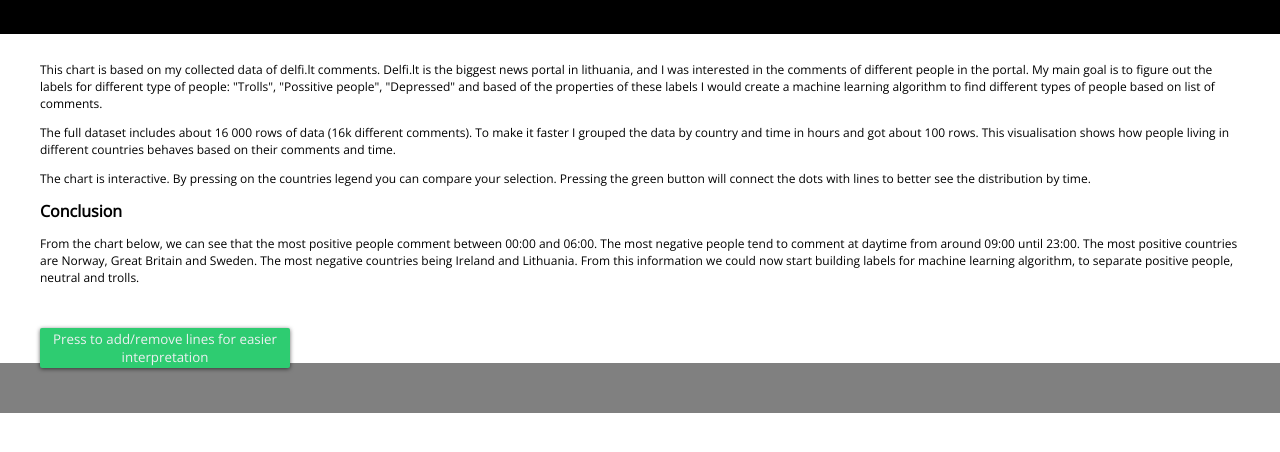
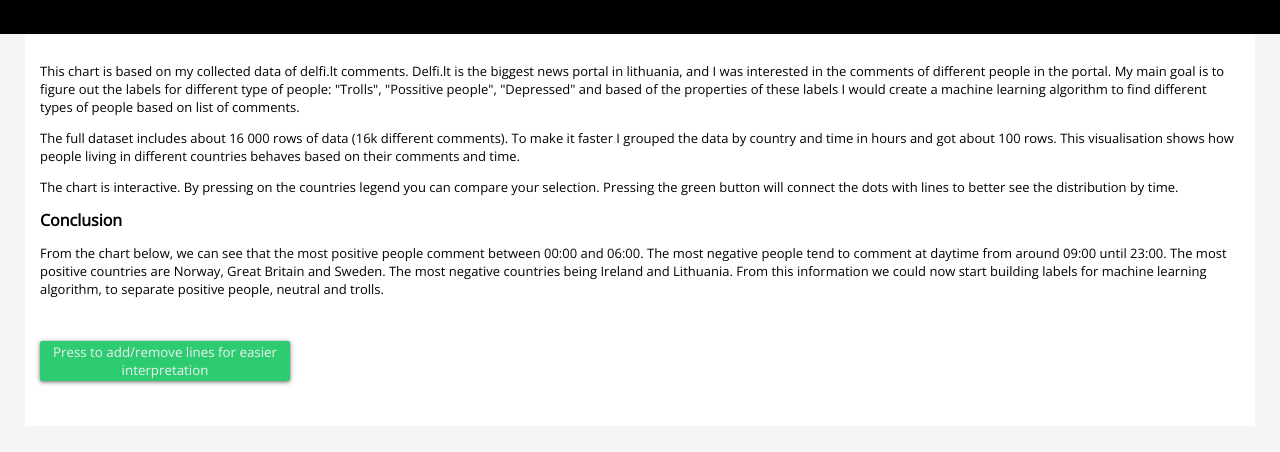
Before and after one commit to germanas/data_visualisation, a plain HTML site: page index.html in a window 1280 px wide. Shown: the part 82-534 px from the top of the page. Drawn offline with nearby package versions, Linux system fonts and the light colour scheme; a script that the page names is missing.

Commit message:
css updates

```diff
--- a/style.css
+++ b/style.css
@@ -1,14 +1,15 @@
 body,html{
     height:100%;
     margin:0; padding:0;
-}
+    background-color: whitesmoke;
+  }
 .article {
     text-align: left;
     max-width: 1200px;
     width: 100%;
     margin: 0 auto;
     padding: 0 20px;
-
+    background-color: white;
 }
 .flex-container {
     display: -webkit-flex;
@@ -49,7 +50,7 @@ footer {background: #aaa;color:white;}
     margin-top: -50px;
     height: 50px;
     width: auto;
-    background: gray;
+    background: whitesmoke;
 }
 #toggle {
   position: relative;
@@ -117,7 +118,7 @@ footer {background: #aaa;color:white;}
 }
 p {
 font-family: 'Open Sans', sans-serif;
-font-size: 12px;
+font-size: 13px;
 }
 h1 {
     font-family: 'Open Sans', sans-serif;
```
